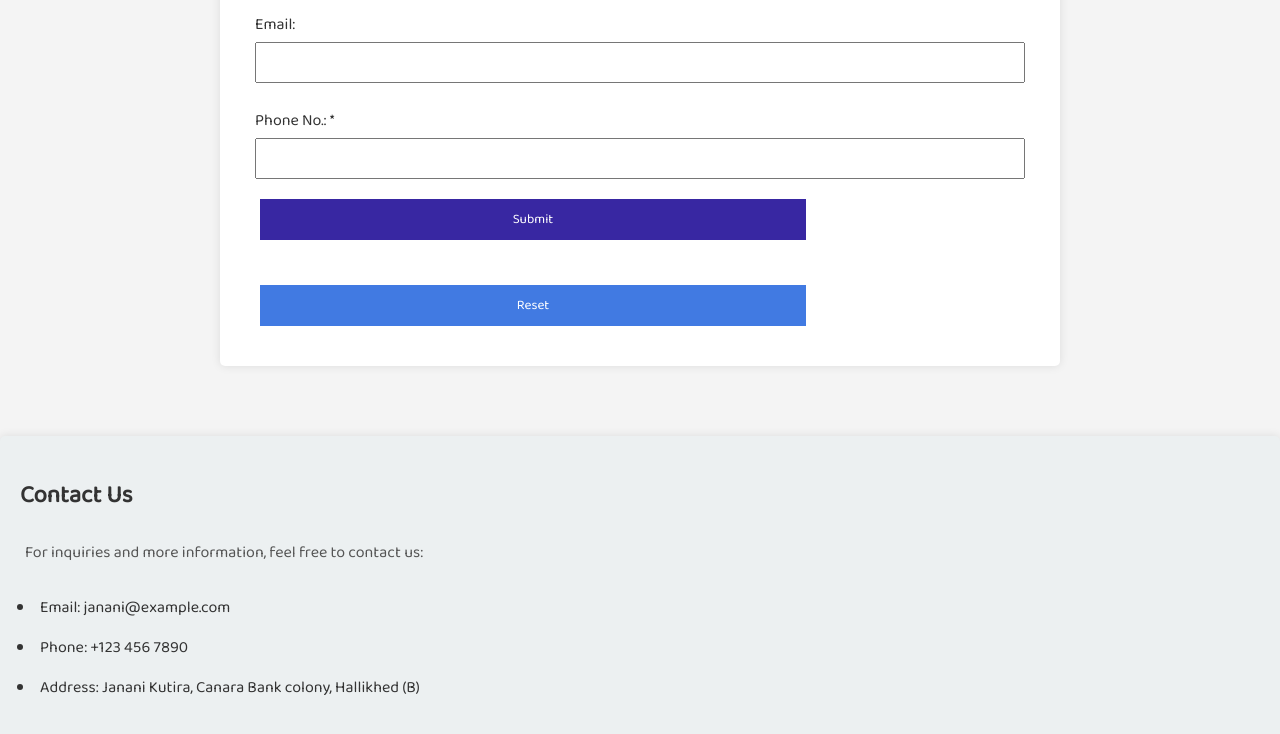
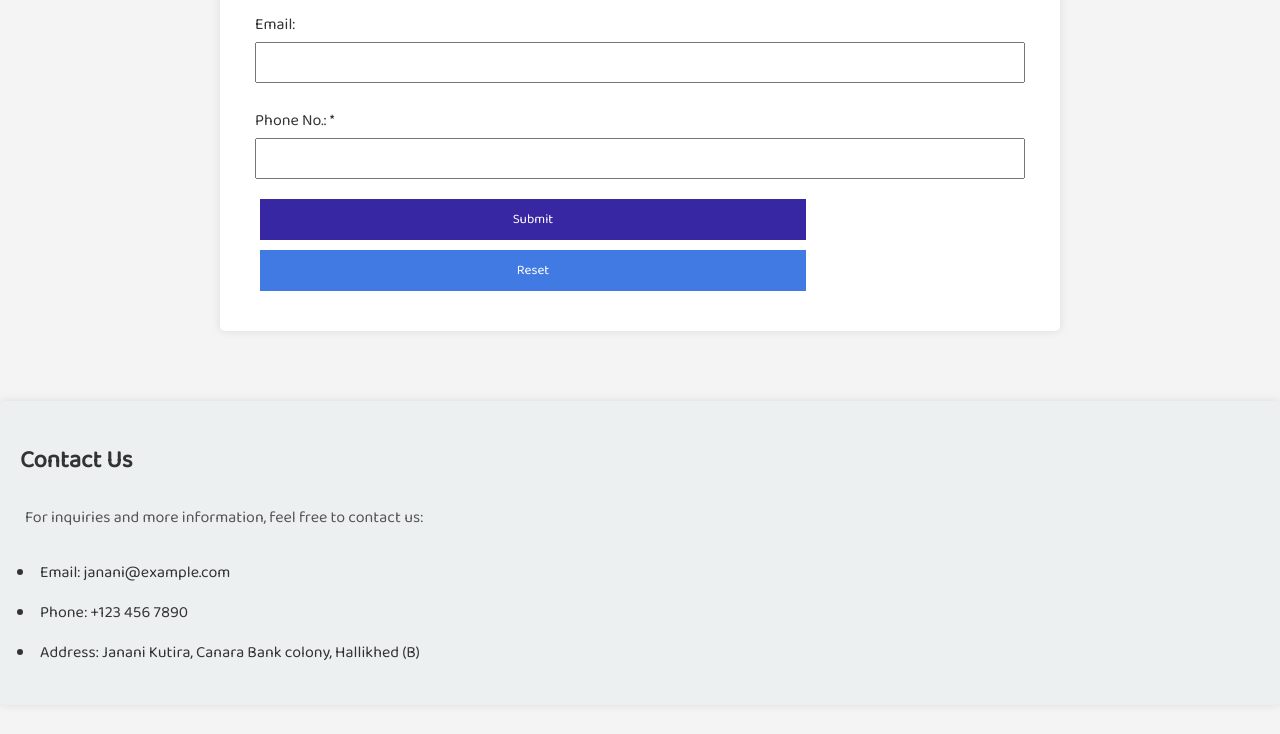
Before and after one commit to sadbhavSK/jananii, a plain HTML site: page index.html in a window 1280 px wide. Shown: the part 3110-3844 px from the top of the page. Drawn offline with Linux system fonts and the light colour scheme.

Commit message:
Update index.html

```diff
--- a/index.html
+++ b/index.html
@@ -117,8 +117,9 @@
                 <p>Address: <textarea name="address" id="address" cols="100" rows="10"></textarea></p>
                 <p>Email: <input type="email" id="email" required></p>
                 <p>Phone No.: *<input type="tel" id="phone" required></p>
-                <input class='button' type="submit" value="Submit"><br>
-                <input class='button'type="reset" value="Reset">
+                <div class="in">
+                <input class="button" type="submit" value="Submit">
+                <input class="button" type="reset" value="Reset"></div>
             </form>
         </section>
     </main>
```
